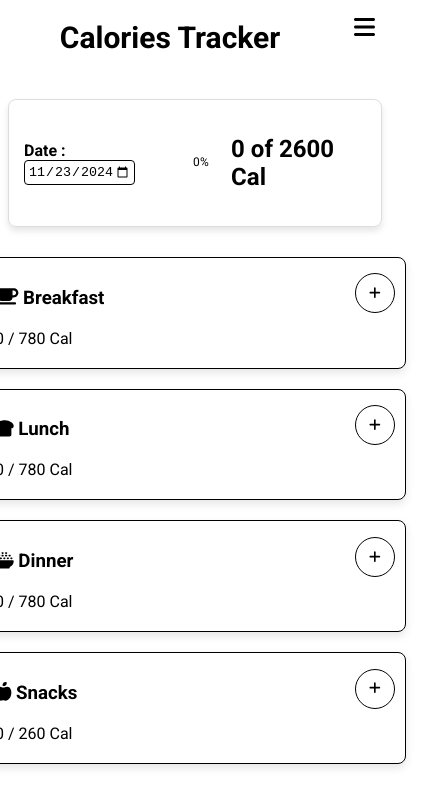
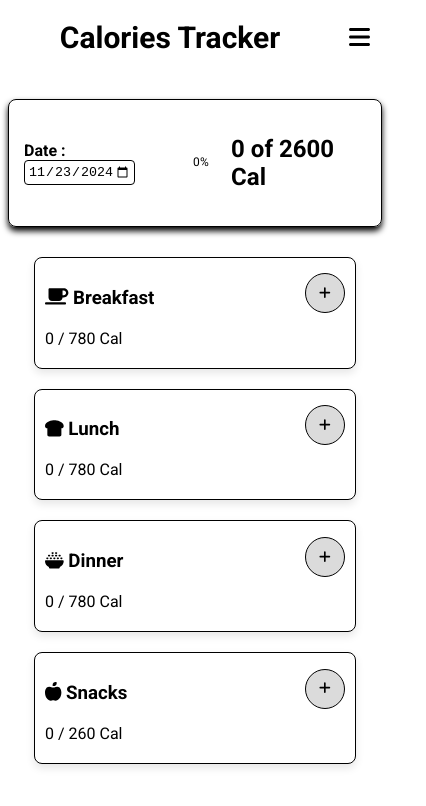
Before and after one commit to priyamkumar/Calories-Tracker, a React (Vite) app: page / in a window 390 px wide. Shown: the top 806 px of the page, 426 px wide, since content can reach past the window. Built offline with nearby package versions, Linux system fonts and the light colour scheme.

Commit message:
added media queries for mobile screen

```diff
--- a/src/App.css
+++ b/src/App.css
@@ -1,7 +1,7 @@
 body {
   --background-color: white;
   --text-color: black;
-  --element-color: white;
+  --element-color: rgb(219, 219, 219);
   margin: 0;
   box-sizing: border-box;
   font-family: "Roboto", serif;
@@ -27,7 +27,7 @@ header.dark,
 
 main {
   padding: 24px;
-  min-height: calc(100vh - 40px);
+  min-height: calc(100vh - 125px);
 }
 
 .header {
@@ -37,6 +37,9 @@ main {
   width: 100%;
   align-items: center;
   margin: 0 auto;
+  position: sticky;
+  top: 0;
+  z-index: 1;
 }
 
 .nav ul {
@@ -55,7 +58,8 @@ main {
 }
 
 .nav ul li:hover {
-  transform: scale(1.05);
+  transform: scale(1.1);
+  transition: all 0.3s ease;
 }
 
 .home {
@@ -67,10 +71,10 @@ main {
 }
 
 .calories {
-  border: 1px solid #ddd;
+  border: 1px solid var(--text-color);
   border-radius: 8px;
   padding: 20px;
-  box-shadow: 0 4px 6px rgba(0, 0, 0, 0.1);
+  box-shadow: 0 4px 6px var(--text-color);
   width: 100%;
   max-width: 600px;
 }
@@ -218,7 +222,7 @@ main {
   display: flex;
   align-items: center;
   justify-content: center;
-  z-index: 1000;
+  z-index: 1;
 }
 
 .popup-form {
@@ -227,7 +231,7 @@ main {
   padding: 20px;
   border-radius: 10px;
   box-shadow: 0px 4px 15px var(--text-color);
-  z-index: 1001;
+  z-index: 1;
   display: flex;
   flex-direction: column;
   gap: 15px;
@@ -314,11 +318,11 @@ main {
 }
 
 .stats {
-  min-height: calc(100vh + 40px);
+  min-height: calc(100vh - 65px);
 }
 
 .settings {
-  min-height: calc(100vh - 40px);
+  min-height: calc(100vh - 77px);
 }
 
 .settings-heading {
@@ -439,12 +443,17 @@ main {
 
   .nav ul {
     position: fixed;
+    font-size: 15px;
+    padding: 10px;
     right: 10px;
-    background-color: var(--background-color);
+    top: 38px;
     color: var(--text-color);
+    border-radius: 5px;;
+    background-color: var(--element-color);
     flex-direction: column;
     justify-content: center;
     align-items: center;
+    z-index: 1;
   }
 
   .nav.show {
@@ -453,9 +462,14 @@ main {
 
   .hamburger-menu {
     display: block;
-    position: absolute;
-    top: 15px;
-    right: 15px;
+    position: fixed;
+    top: 25px;
+    right: 20px;
+  }
+
+  .hamburger-menu:hover {
+    transform: scale(1.1);
+    transition: all 0.3s ease;
   }
 
   .home {
@@ -486,3 +500,9 @@ main {
     gap: 1rem;
   }
 }
+
+@media (max-width: 450px) {
+  .meal-card {
+    min-width: 300px;
+  }
+}
--- a/src/Components/Navbar.jsx
+++ b/src/Components/Navbar.jsx
@@ -1,18 +1,21 @@
 import { FontAwesomeIcon } from "@fortawesome/react-fontawesome";
 import { faBars } from "@fortawesome/free-solid-svg-icons";
-import { useState } from "react";
+import { useEffect, useState } from "react";
 
 export default function Navbar({ setView }) {
   const handleView = (event) => {
     switch (event.target.innerText) {
       case "Home":
         setView("Tracker");
+        setToggle(false);
         break;
       case "Statistics":
         setView("Statistics");
+        setToggle(false);
         break;
       case "Settings":
         setView("Settings");
+        setToggle(false);
         break;
       default:
         break;
```
